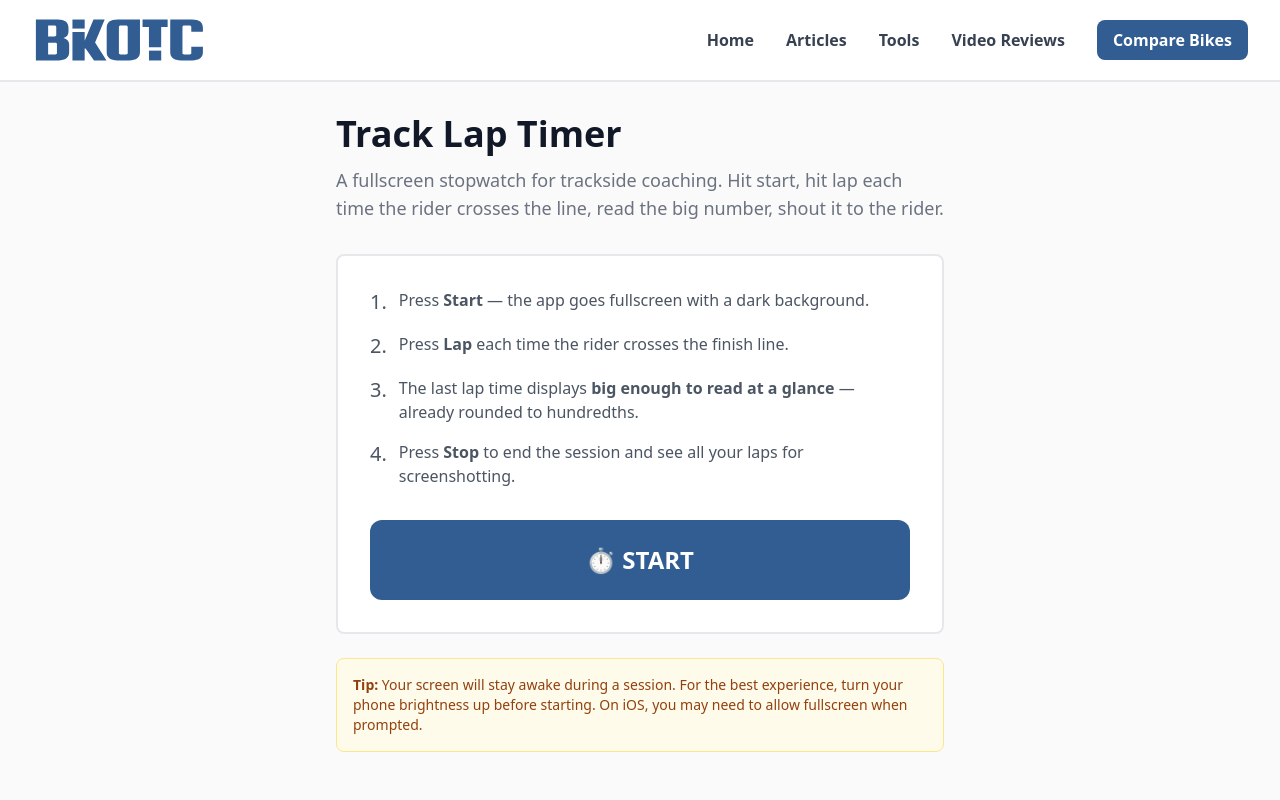
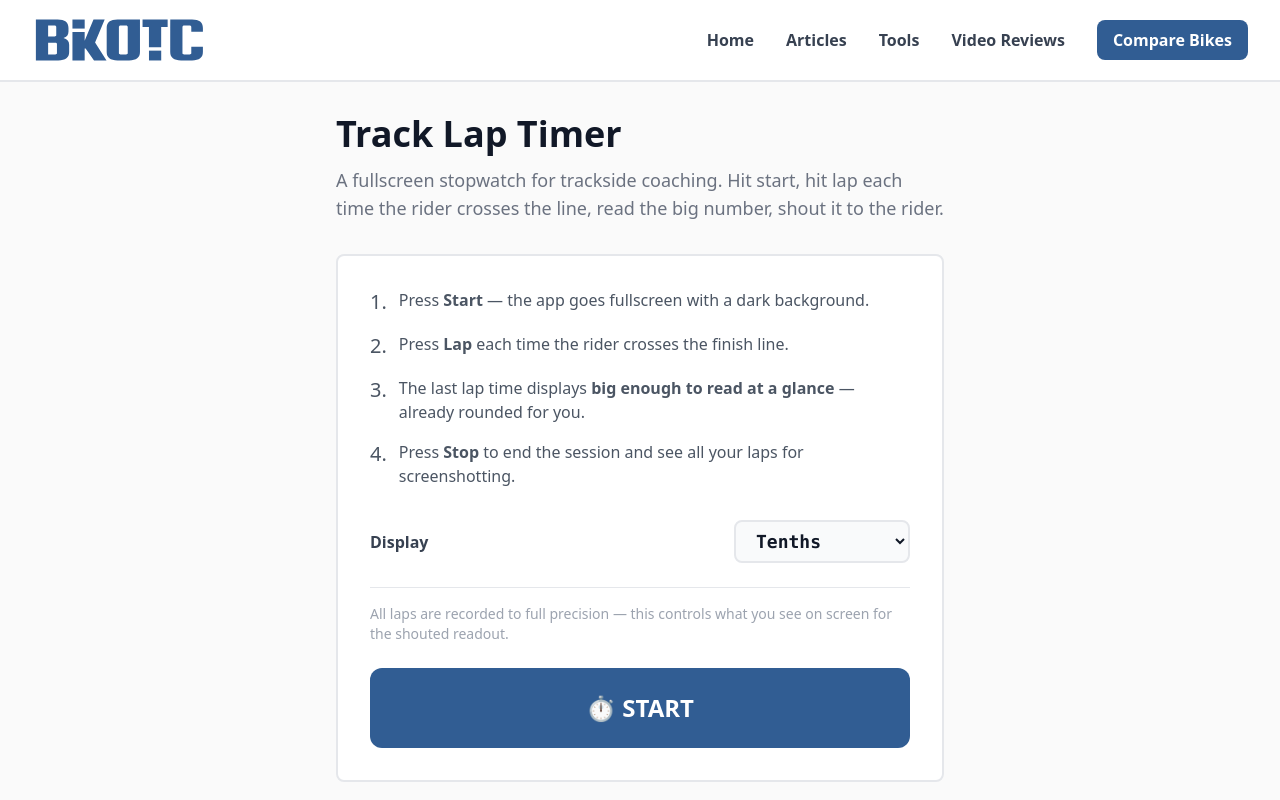
Before and after one commit to maccavamzoo/bikotic-genesis, a Next.js app: page /tools/lap-timer in a window 1280 px wide. Shown: the top 800 px of the page. Built offline with nearby package versions, Linux system fonts and the light colour scheme.

Commit message:
Update page.tsx

```diff
--- a/app/tools/lap-timer/page.tsx
+++ b/app/tools/lap-timer/page.tsx
@@ -8,7 +8,7 @@ interface Lap {
   splitMs: number
 }
 
-function formatTime(ms: number, decimals: 2 | 3 = 2): string {
+function formatTime(ms: number, decimals: 1 | 2 | 3 = 1): string {
   const totalSeconds = ms / 1000
   const minutes = Math.floor(totalSeconds / 60)
   const seconds = totalSeconds % 60
@@ -24,6 +24,7 @@ export default function LapTimerPage() {
   const [lastLapTime, setLastLapTime] = useState<number | null>(null)
   const [isFullscreen, setIsFullscreen] = useState(false)
   const [flashActive, setFlashActive] = useState(false)
+  const [decimals, setDecimals] = useState<1 | 2 | 3>(1)
 
   const startTimeRef = useRef<number>(0)
   const lastLapTimeRef = useRef<number>(0)
@@ -202,10 +203,10 @@ export default function LapTimerPage() {
                 LAP {laps.length}
               </div>
               <div
-                className="text-white font-mono font-bold leading-none text-center"
-                style={{ fontSize: 'min(28vw, 22vh)' }}
+                className="text-white font-mono font-bold leading-none text-center w-full px-4"
+                style={{ fontSize: 'min(22vw, 20vh)' }}
               >
-                {formatTime(lastLapTime)}
+                {formatTime(lastLapTime, decimals)}
               </div>
             </>
           ) : (
@@ -219,7 +220,7 @@ export default function LapTimerPage() {
         {laps.length >= 2 && (
           <div className="text-center pb-2">
             <span className="text-gray-600 font-mono text-sm">
-              Lap {laps.length - 1}: {formatTime(laps[laps.length - 2].splitMs)}
+              Lap {laps.length - 1}: {formatTime(laps[laps.length - 2].splitMs, decimals)}
             </span>
           </div>
         )}
@@ -249,22 +250,22 @@ export default function LapTimerPage() {
       <div className="max-w-2xl mx-auto p-4 md:p-8">
         <h1 className="text-2xl md:text-3xl font-bold text-gray-900 mb-2">Session Complete</h1>
         <p className="text-gray-500 mb-6">
-          {laps.length} laps · Total time: {formatTime(elapsed)}
+          {laps.length} laps · Total time: {formatTime(elapsed, 3)}
         </p>
 
         {/* Stats bar */}
         <div className="grid grid-cols-3 gap-3 mb-6">
           <div className="bg-green-50 border border-green-200 rounded-lg p-3 text-center">
             <div className="text-xs text-green-600 font-semibold uppercase tracking-wider mb-1">Fastest</div>
-            <div className="text-lg font-mono font-bold text-green-800">{formatTime(fastest)}</div>
+            <div className="text-lg font-mono font-bold text-green-800">{formatTime(fastest, 3)}</div>
           </div>
           <div className="bg-gray-50 border border-gray-200 rounded-lg p-3 text-center">
             <div className="text-xs text-gray-500 font-semibold uppercase tracking-wider mb-1">Average</div>
-            <div className="text-lg font-mono font-bold text-gray-800">{formatTime(average)}</div>
+            <div className="text-lg font-mono font-bold text-gray-800">{formatTime(average, 3)}</div>
           </div>
           <div className="bg-red-50 border border-red-200 rounded-lg p-3 text-center">
             <div className="text-xs text-red-600 font-semibold uppercase tracking-wider mb-1">Slowest</div>
-            <div className="text-lg font-mono font-bold text-red-800">{formatTime(slowest)}</div>
+            <div className="text-lg font-mono font-bold text-red-800">{formatTime(slowest, 3)}</div>
           </div>
         </div>
 
@@ -293,10 +294,10 @@ export default function LapTimerPage() {
                       {isSlowest && <span className="ml-2 text-red-500 text-xs font-bold">SLOWEST</span>}
                     </td>
                     <td className="px-4 py-3 font-mono font-bold text-right text-gray-900">
-                      {formatTime(lap.splitMs)}
+                      {formatTime(lap.splitMs, 3)}
                     </td>
                     <td className="px-4 py-3 font-mono text-right text-gray-500">
-                      {formatTime(lap.timeMs)}
+                      {formatTime(lap.timeMs, 3)}
                     </td>
                   </tr>
                 )
@@ -346,13 +347,29 @@ export default function LapTimerPage() {
           </div>
           <div className="flex items-start gap-3">
             <span className="text-xl">3.</span>
-            <span>The last lap time displays <strong>big enough to read at a glance</strong> — already rounded to hundredths.</span>
+            <span>The last lap time displays <strong>big enough to read at a glance</strong> — already rounded for you.</span>
           </div>
           <div className="flex items-start gap-3">
             <span className="text-xl">4.</span>
             <span>Press <strong>Stop</strong> to end the session and see all your laps for screenshotting.</span>
           </div>
         </div>
+
+        {/* Decimal selector */}
+        <div className="flex items-center justify-between mb-4 pb-6 border-b border-gray-200">
+          <label htmlFor="decimals" className="text-gray-700 font-semibold">Display</label>
+          <select
+            id="decimals"
+            value={decimals}
+            onChange={(e) => setDecimals(Number(e.target.value) as 1 | 2 | 3)}
+            className="border-2 border-gray-200 rounded-lg px-4 py-2 text-lg font-mono font-bold text-gray-900 bg-gray-50 focus:border-bikotic-blue focus:outline-none"
+          >
+            <option value={1}>Tenths</option>
+            <option value={2}>Hundredths</option>
+            <option value={3}>Thousandths</option>
+          </select>
+        </div>
+        <p className="text-gray-400 text-sm mb-6">All laps are recorded to full precision — this controls what you see on screen for the shouted readout.</p>
 
         <button
           onClick={handleStart}
```
